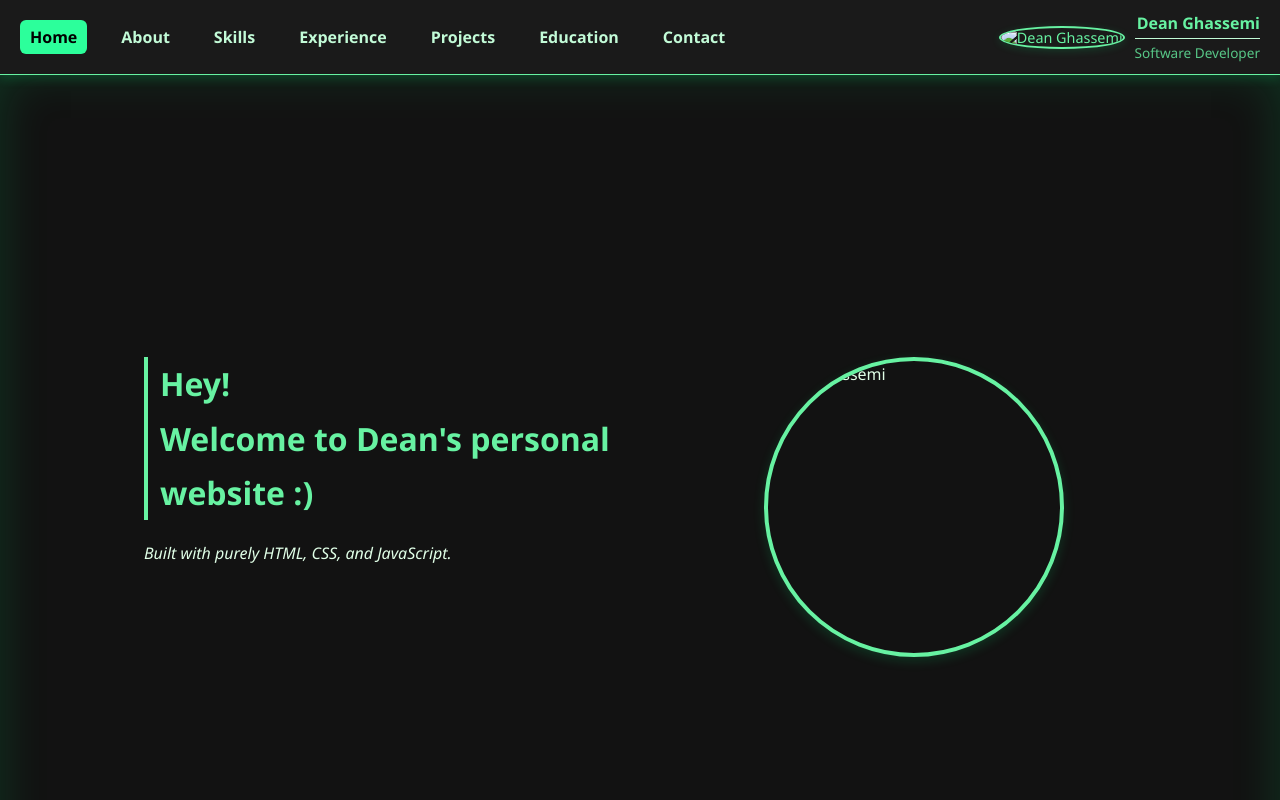
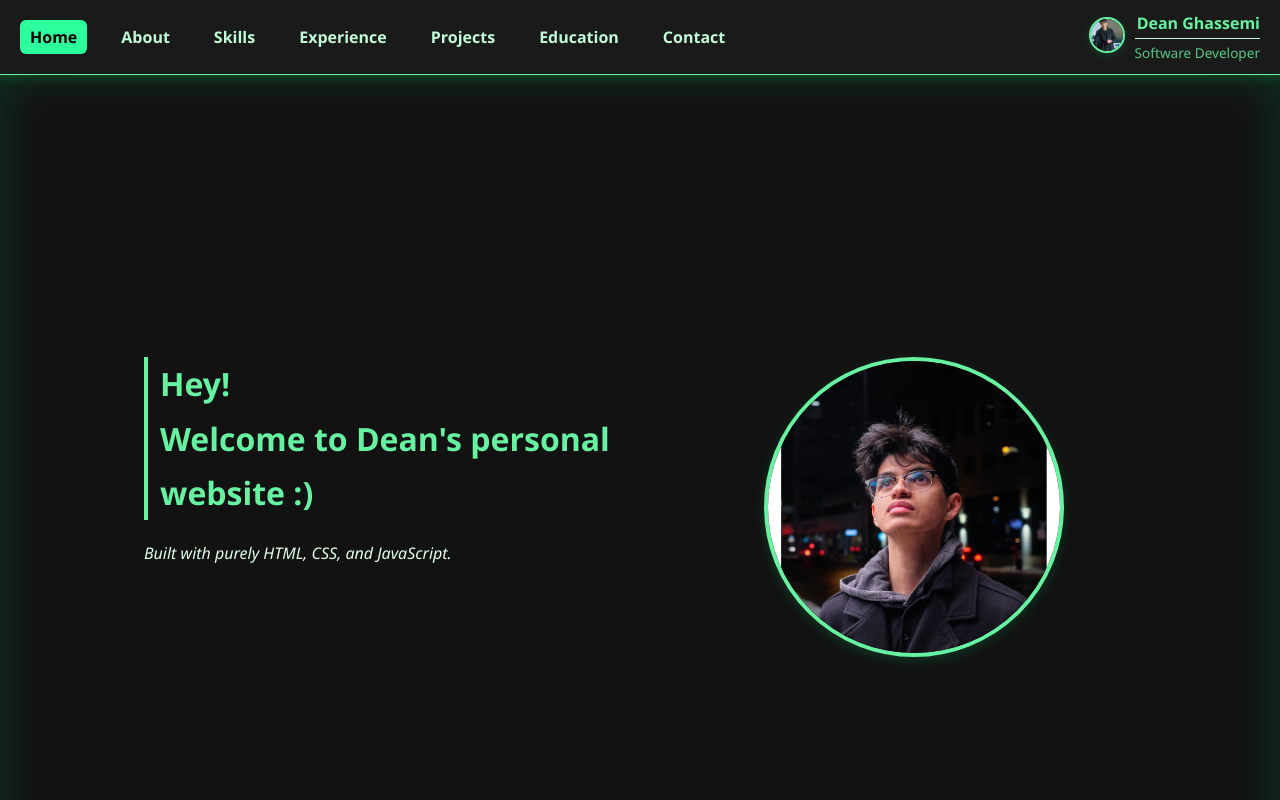
Before and after one commit to DeanGhassemi/PersonalWeb, a plain HTML site: page index.html in a window 1280 px wide. Shown: the top 800 px of the page. Drawn offline with Linux system fonts and the light colour scheme; the site is published under a folder, as on GitHub Pages, so addresses that start at the root find nothing.

Commit message:
images fix

```diff
--- a/index.html
+++ b/index.html
@@ -21,7 +21,7 @@
             <li class="profile">
                 <div class="profile-container">
                     <div class="nav-photo">
-                        <img src="/assets/images/me.jpg" alt="Dean Ghassemi">
+                        <img src="./assets/images/me.jpg" alt="Dean Ghassemi">
                     </div>
                     <div class="profile-text">
                         <span class="name">Dean Ghassemi</span>
@@ -39,7 +39,7 @@
             <div><i>Built with purely HTML, CSS, and JavaScript.</i></div>
         </div>
         <div class="home-photo">
-            <img src="/assets/images/me-again.jpg" alt="Dean Ghassemi" width="100">
+            <img src="./assets/images/me-again.jpg" alt="Dean Ghassemi" width="100">
         </div>
     </section>
 
```
